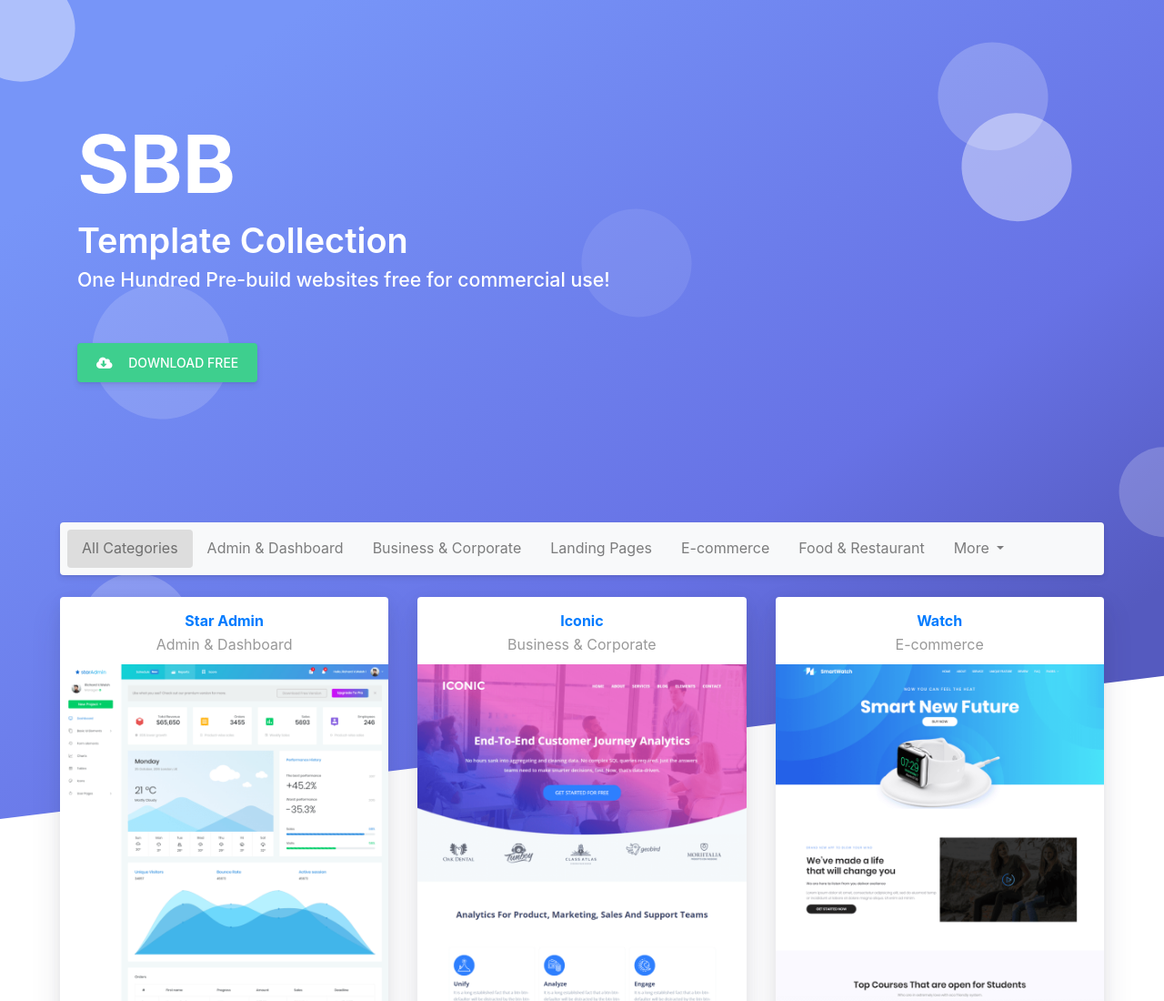
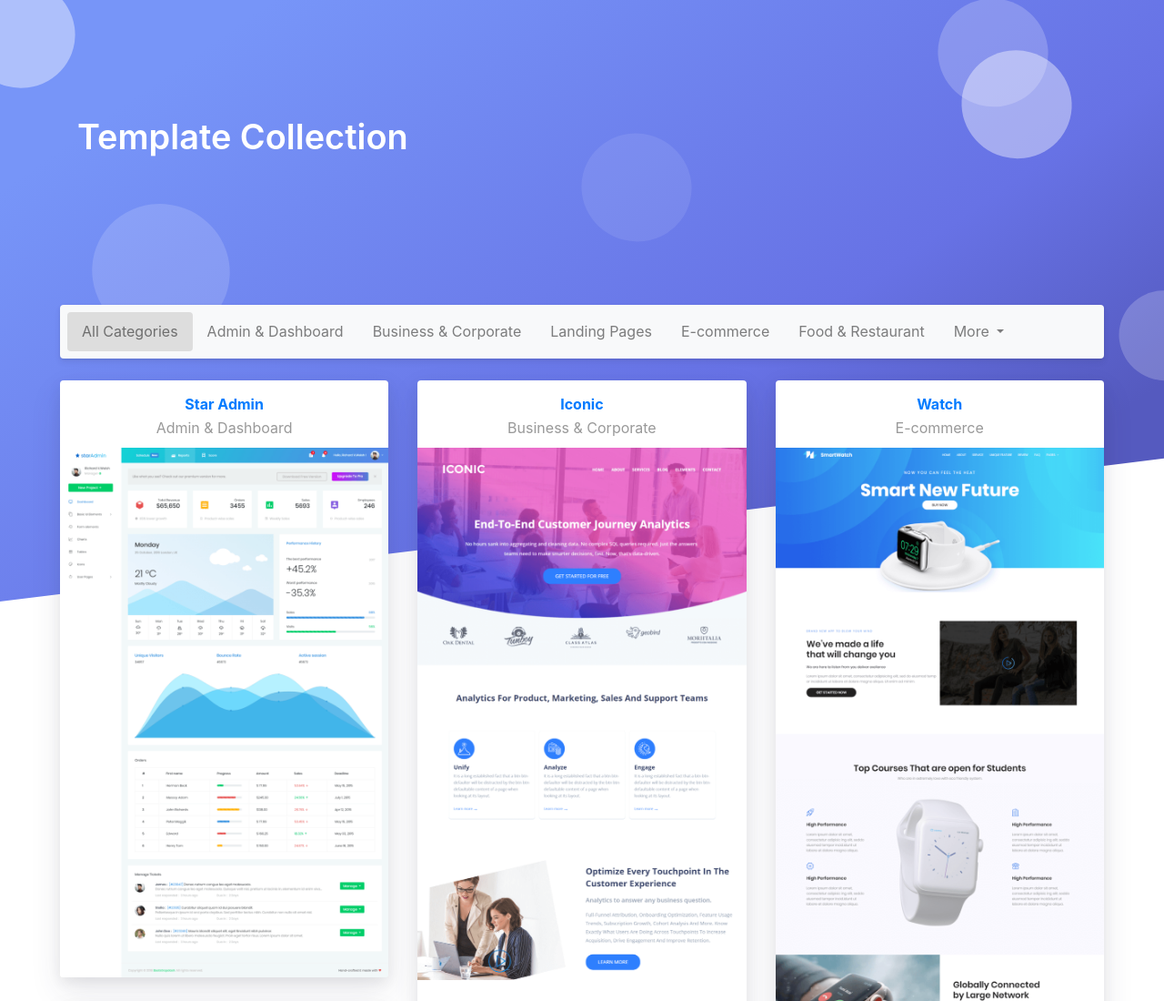
Before and after one commit to GmAbhishek/Templates-Collection, a plain HTML site: page index.html in a window 1280 px wide. Shown: the top 1100 px of the page at 91% size. Drawn offline with Linux system fonts and the light colour scheme.

Commit message:
title changes'

```diff
--- a/index.html
+++ b/index.html
@@ -23,16 +23,10 @@
 		</div>
 		<div class="header-content position-relative">
 			<div class="container">
-				<h1 class="site-name display-2 text-white font-weight-bold">SBB</h1>
-				<h2 class="header-title text-white">
+				<h1 class="header-title text-white">
 					Template Collection
-				</h2>
-				<h5 class="header-sub-title mt-2">
-					One Hundred Pre-build websites free for commercial use!
-				</h5>
-				<a href="https://themewagon.com/themes/template-collection-2019/" class="btn btn-download text-white mt-3 mt-md-5" target="_blank">
-					<i class="fas fa-cloud-download-alt"></i> Download Free
-				</a>
+				</h1>
+
 			</div>
 		</div>
 	</div>
```
